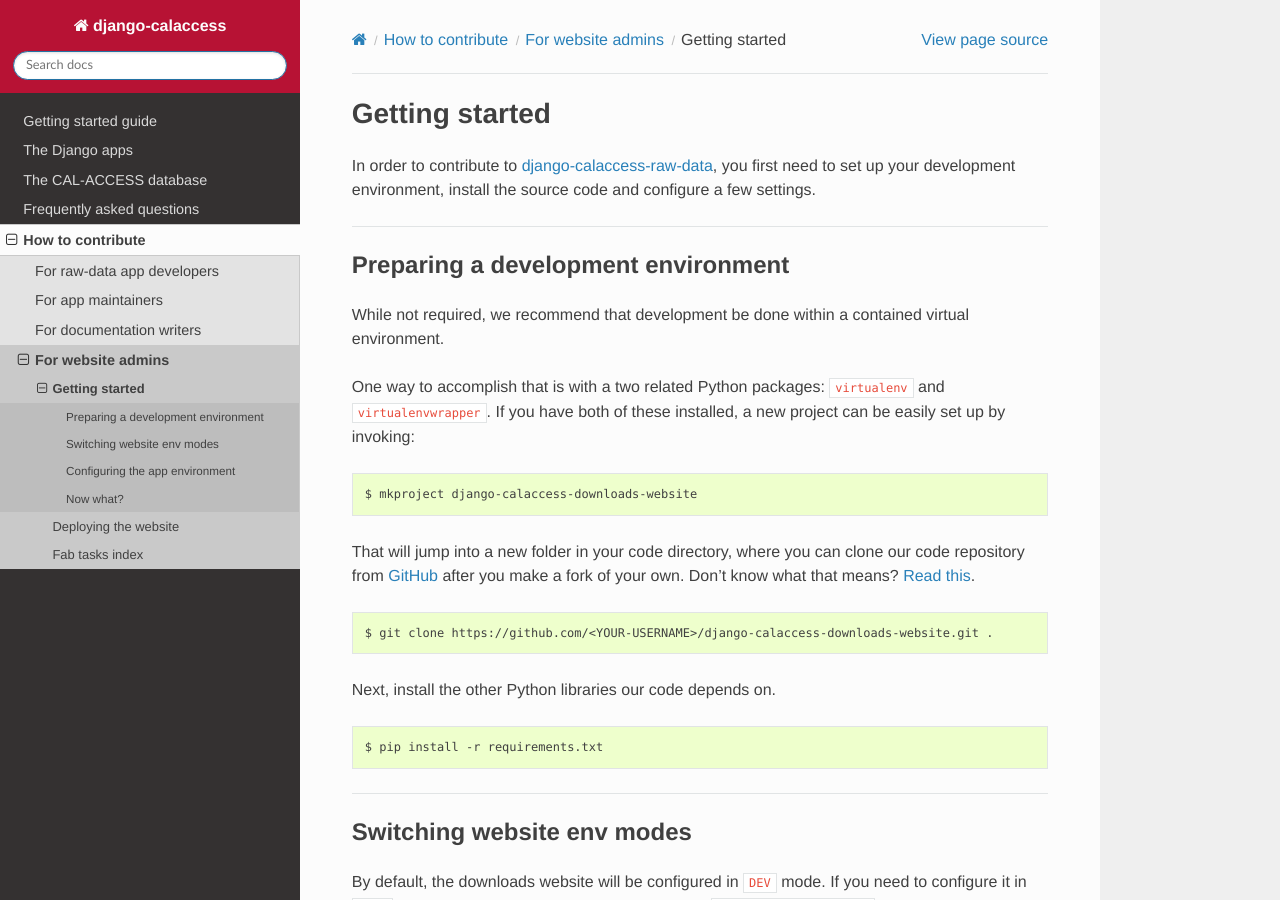
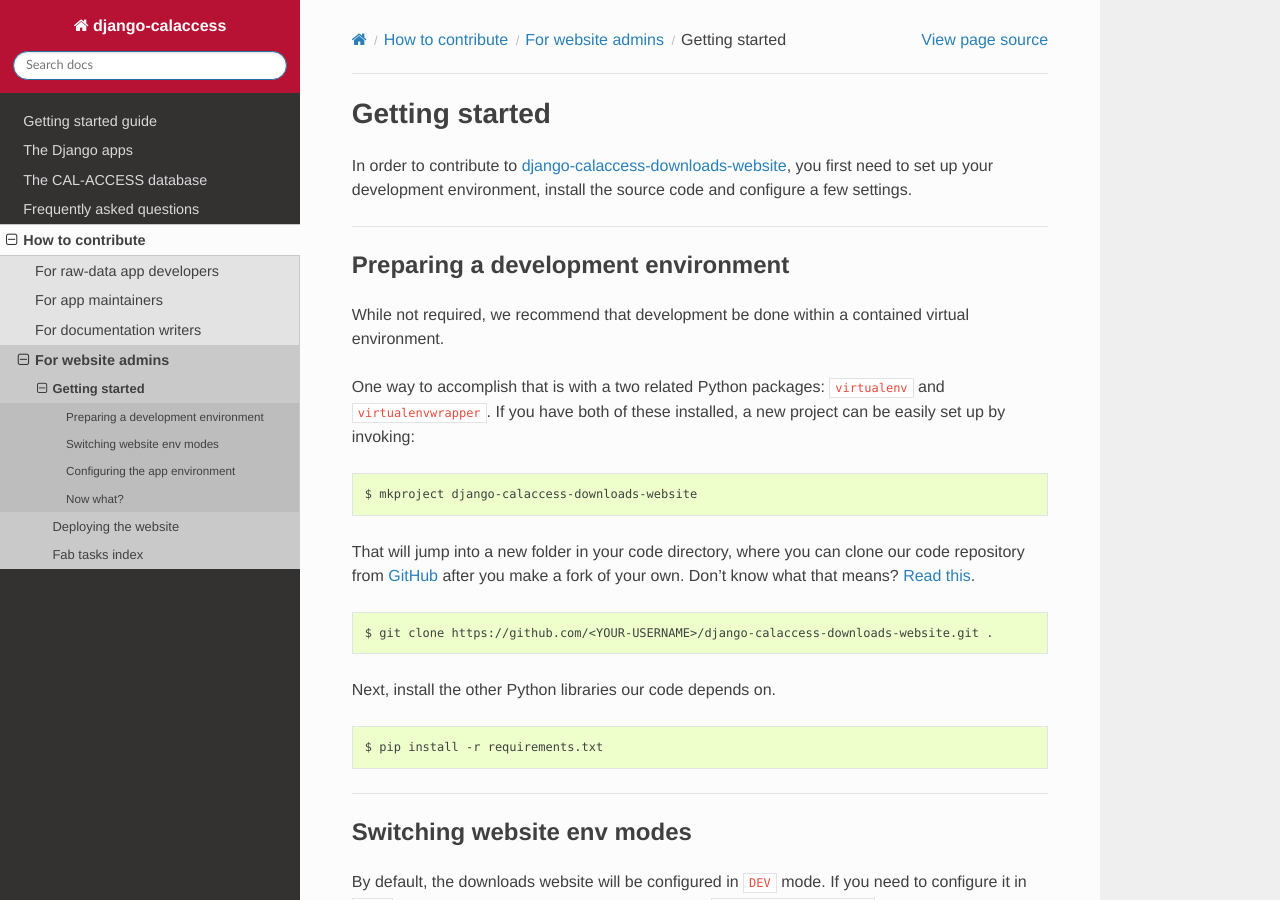
Before and after one commit to palewire/django-calaccess-technical-documentation, a Sphinx documentation site: the page built from docs/contribute/calaccess_website/env-prep.rst, in a window 1280 px wide and 900 px high. Built offline with Sphinx 7.4.7 and the Read the Docs theme 2.0.0, drawn with Linux system fonts in a browser that asks for light colours.

Commit message:
Wrong repo

```diff
--- a/docs/contribute/calaccess_website/env-prep.rst
+++ b/docs/contribute/calaccess_website/env-prep.rst
@@ -1,7 +1,7 @@
 Getting started
 ===============
 
-In order to contribute to `django-calaccess-raw-data <apps/calaccess_downloads_site.html>`_, you first need to set up your development environment, install the source code and configure a few settings.
+In order to contribute to `django-calaccess-downloads-website <apps/calaccess_downloads_site.html>`_, you first need to set up your development environment, install the source code and configure a few settings.
 
 ---------------
 
```
